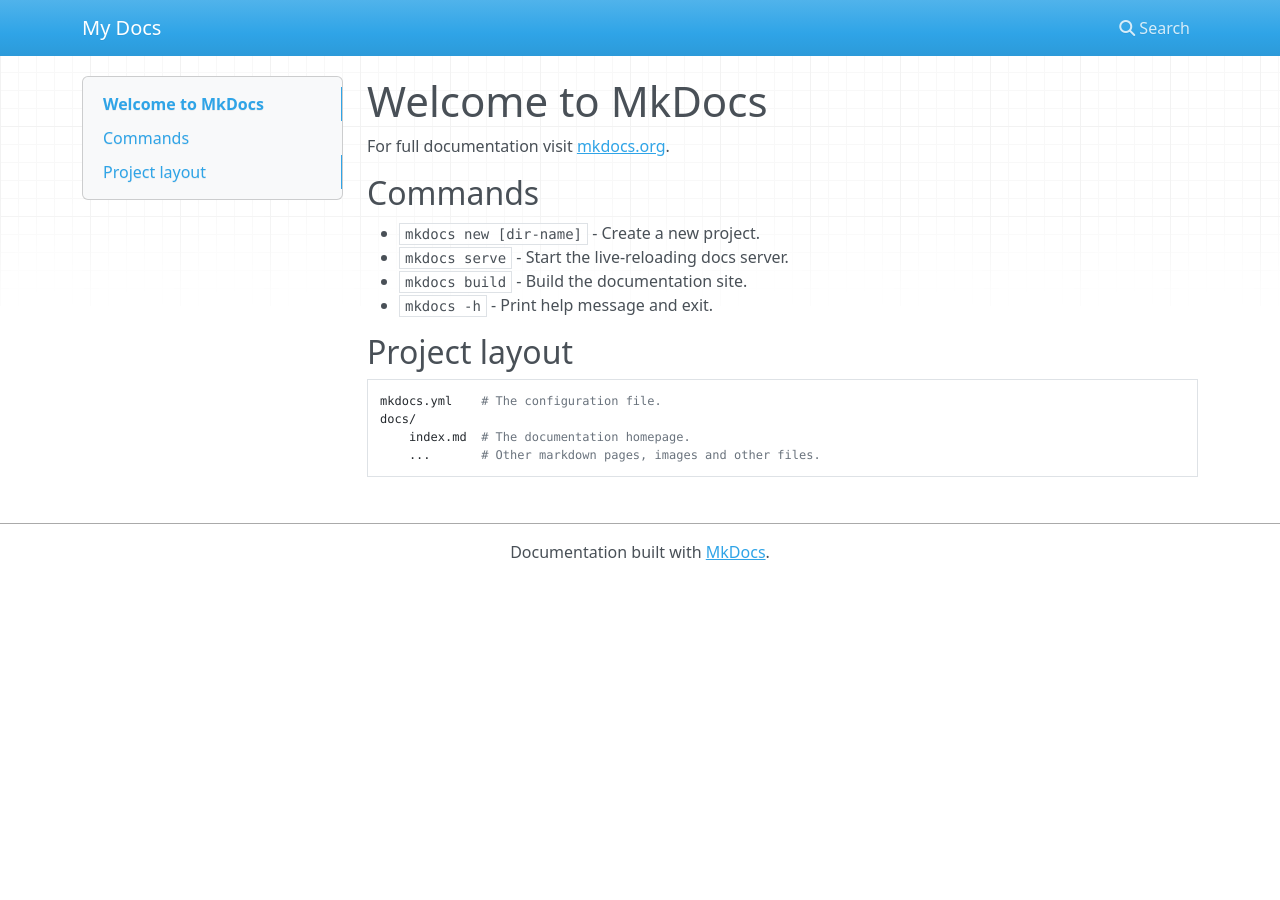
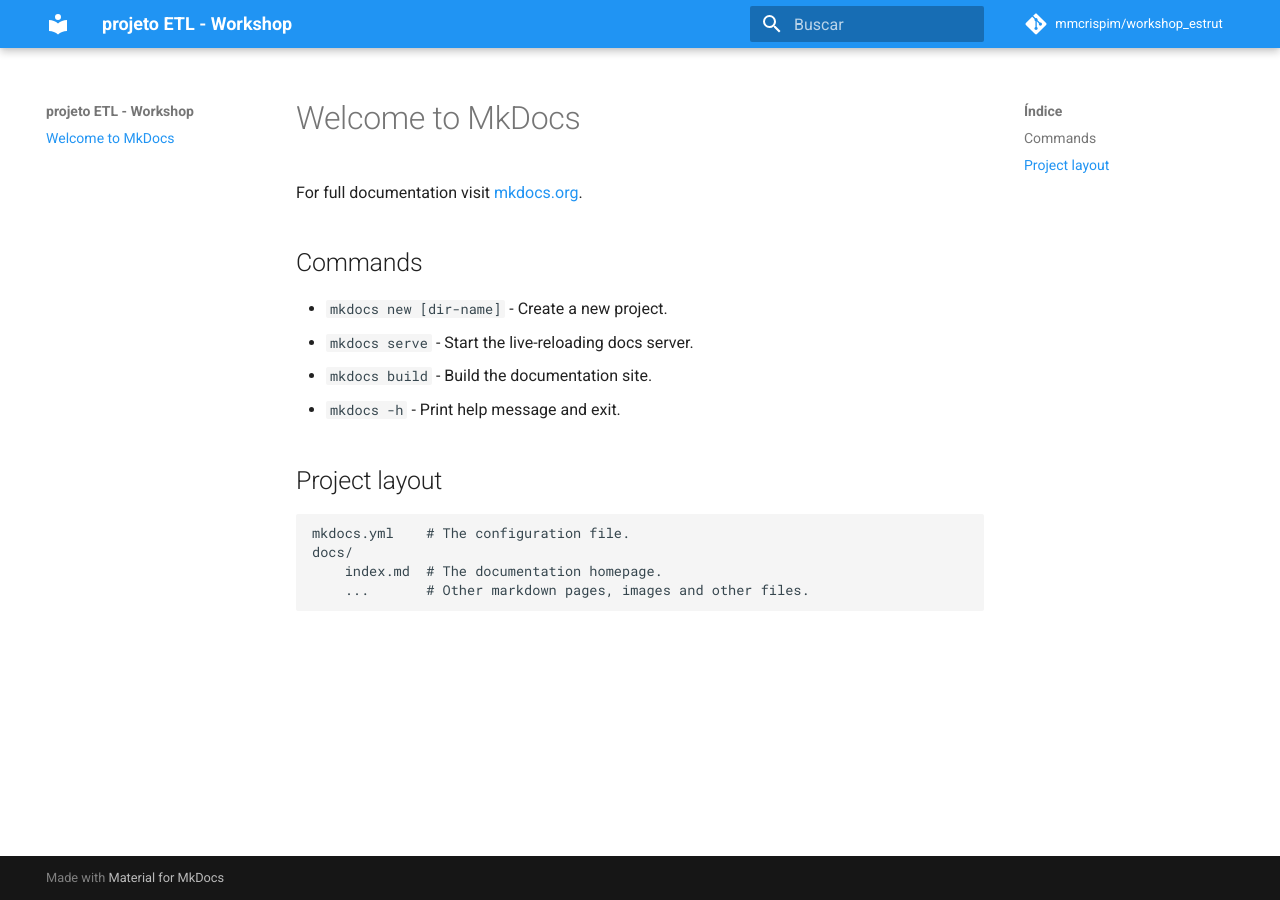
Before and after one commit to mmcrispim/workshop_estrut, an MkDocs documentation site: the page built from docs/index.md, in a window 1280 px wide. Built offline with MkDocs 1.6.1 and Material for MkDocs 9.7.7, drawn with Linux system fonts in a browser that asks for light colours; nearby versions of some CDN libraries; comment, search, counter and statistics services are not loaded.

Commit message:
Adicionando docs

```diff
--- a/mkdocs.yml
+++ b/mkdocs.yml
@@ -1 +1,20 @@
-site_name: My Docs
+site_name: projeto ETL - Workshop
+theme:
+  name: material # or other theme
+  palette:
+    primary: blue
+  language: pt
+
+repo_name: "mmcrispim/workshop_estrut"
+repo_url: "https://github.com/mmcrispim/workshop_estrut"
+
+markdown_extensions:
+  - pymdownx.superfences:
+      custom_fences:
+        - name: mermaid
+          class: mermaid
+
+plugins:
+  - search
+  - mkdocstrings:
+      default_handler: python
--- a/pyproject.toml
+++ b/pyproject.toml
@@ -17,6 +17,10 @@
 pip-audit = "^2.7.2"
 mkdocs = "^1.5.3"
 taskipy = "^1.12.2"
+mkdocstrings-python = "^1.9.0"
+pygments = "^2.17.2"
+mkdocs-material = "^9.5.14"
+pymdown-extensions = "^10.7.1"
 
 [build-system]
 requires = ["poetry-core"]
```
Also changed, not shown: README.md (+2 -0 lines), 1 other file.
